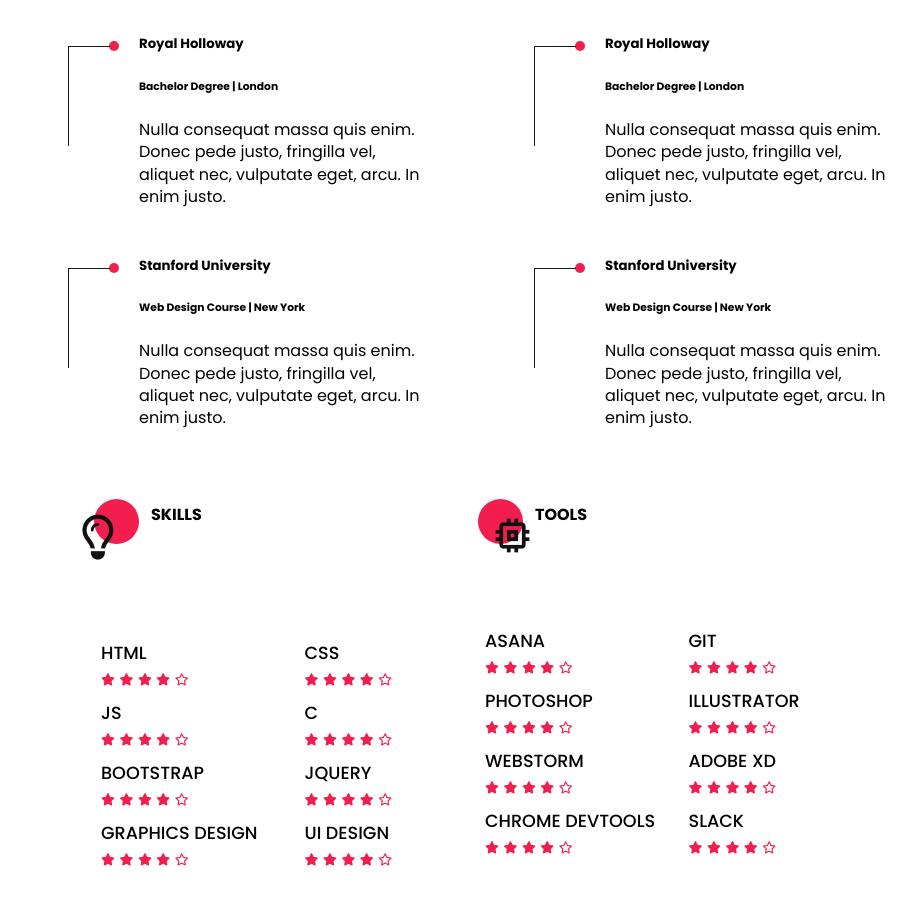
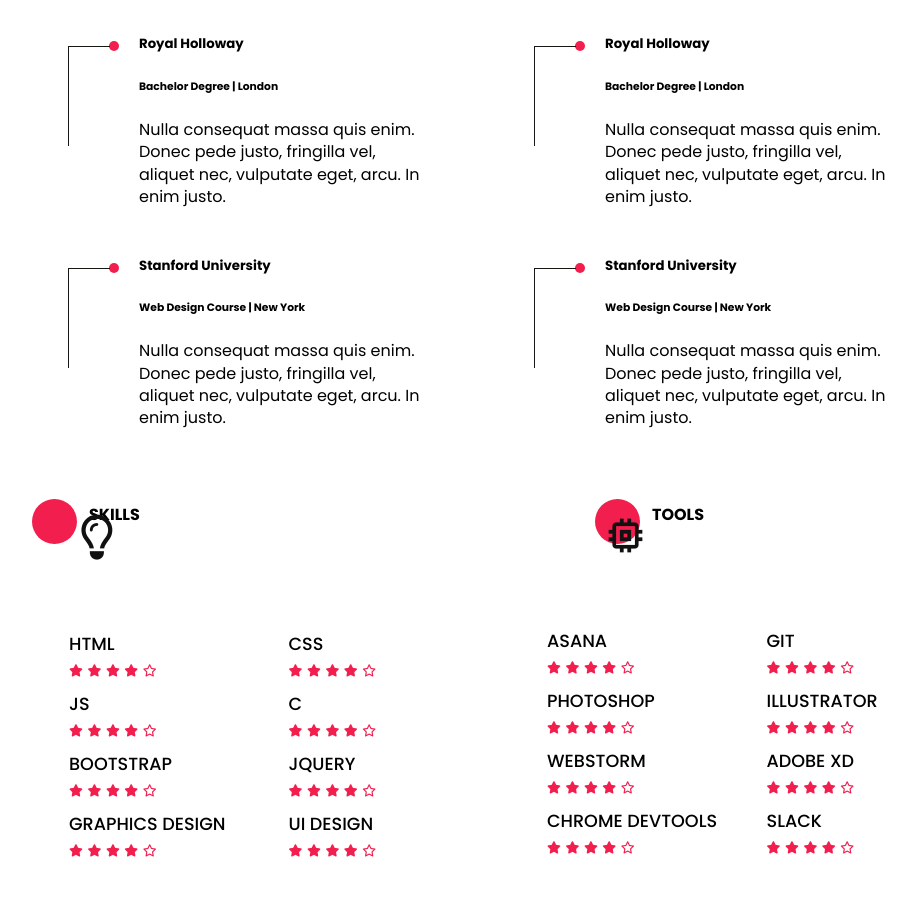
Before and after one commit to fafatim/responsive-site-with-html-css-js, a website: page about/index.html in a window 1280 px wide. Shown: the part 1851-2756 px from the top of the page, without its empty margins (155-1071 px from the left). Before the commit the page ends 2721 px from the top, so only its background shows below. Drawn offline with nearby package versions, Linux system fonts and the light colour scheme.

Commit message:
home page for mobile amd desktop version completed

```diff
--- a/about/index.html
+++ b/about/index.html
@@ -38,7 +38,7 @@
 <div class="main">
   <!--    main container -->
   <div class="content-top">
-    <section class="about">
+    <section id="about">
       <div class="title-section revealator-slideup revealator-once revealator-delay1 ">
         <h1>ABOUT <span>ME</span></h1>
         <!--            <span class="title-bg">Resume</span>-->
@@ -235,7 +235,7 @@
       </div>
     </section>
 
-    <section id="resume ">
+    <section id="resume">
       <div class="full-container">
         <div class="common-container">
           <div class="common-title"><h2>My Resume</h2>
@@ -348,7 +348,7 @@
             <div class="skill-row">
               <h4 class="skill-title">SKILLS</h4>
               <span class="resume-icon skill-icon"><i class="far fa-lightbulb"></i></span>
-              <div class="skill-items">
+              <div class="skill-items" id="first-skill-items">
                 <div class="first-items">
                   <div class="skill-body">
                     <div class="circle-top">
@@ -480,7 +480,7 @@
             </div>
 
 
-            <div class="skill-row">
+            <div class="skill-row" id="second-skill-row">
               <h4 class="skill-title">TOOLS</h4>
               <span class="material-icons-outlined resume-icon">memory</span>
               <div class="skill-items">
--- a/css/main.css
+++ b/css/main.css
@@ -802,7 +802,7 @@
   color: black;
   position: relative;
   bottom: 6px;
-  right: 25px;
+  right: -6px;
   font-size: 45px;
   color: #111111;
 
@@ -868,7 +868,8 @@
   justify-content: center;
   flex-flow: row;
   margin-top: 40px;
-  width: 60%;
+  margin-bottom: 40px;
+  width: 65%;
   margin-left: auto;
   margin-right: auto;
 }
@@ -915,7 +916,6 @@
   margin-bottom: 10px;
 }
 
-
 #resume > div > div > div.skill-container > div:nth-child(1) > h4 {
   right: 30px;
 }
@@ -926,8 +926,13 @@
 #resume > div > div > div.skill-container > div:nth-child(2) > span {
   left: 56px;
 }
-
-
+.skill-container #first-skill-items{
+  margin-top: 0;
+}
+.skill-container #second-skill-row{
+  position: relative;
+  left: 62px;
+}
 .text-icon {
   display: flex;
   position: relative;
@@ -1541,6 +1546,7 @@
   #resume > div > div > div.skill-container > div:nth-child(2) > h4{
     left: 23px;
   }
+
   .text-icon{
     margin-bottom: 57px;
   }
```
